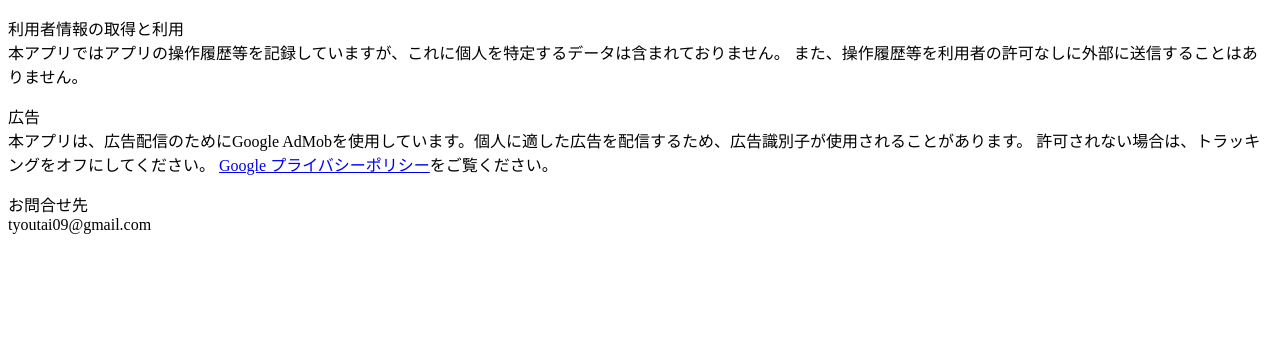
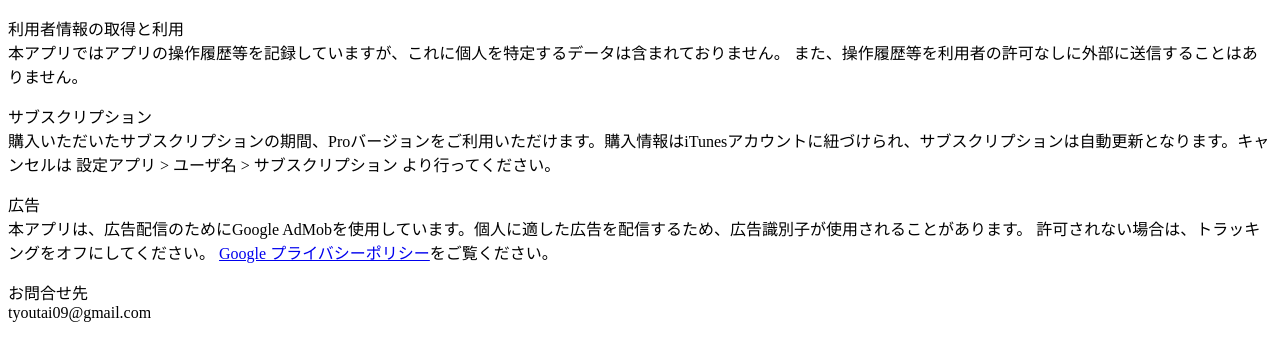
Before and after one commit to softwere-alg/ES-AM-II-Home, a plain HTML site: page privacy.html in a window 1280 px wide. Drawn offline with Linux system fonts and the light colour scheme.

Commit message:
Update privacy.html

```diff
--- a/privacy.html
+++ b/privacy.html
@@ -14,6 +14,11 @@
     </p>
 
     <p>
+        サブスクリプション<br>
+        購入いただいたサブスクリプションの期間、Proバージョンをご利用いただけます。購入情報はiTunesアカウントに紐づけられ、サブスクリプションは自動更新となります。キャンセルは 設定アプリ > ユーザ名 > サブスクリプション より行ってください。
+    </p>
+
+    <p>
         広告<br>
         本アプリは、広告配信のためにGoogle AdMobを使用しています。個人に適した広告を配信するため、広告識別子が使用されることがあります。
         許可されない場合は、トラッキングをオフにしてください。
```
